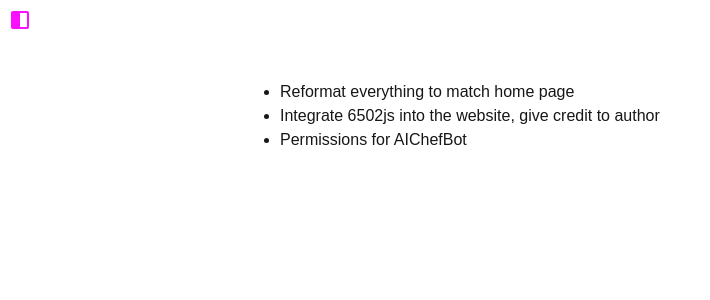
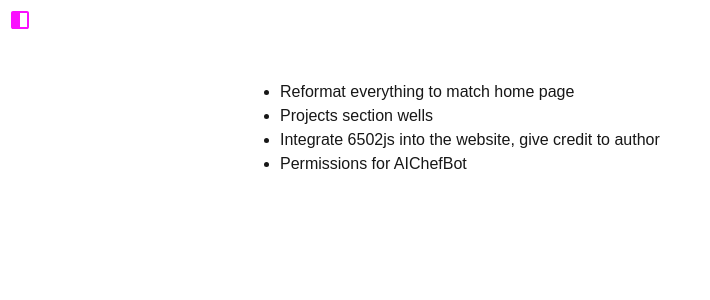
Before and after one commit to kpunno/kpunno-pf, a Next.js app: page /dev-todo in a window 1280 px wide. Shown: the top 300 px of the page, without its empty margins (0-710 px from the left). Built offline with nearby package versions, Linux system fonts and the light colour scheme.

Commit message:
update todo

```diff
--- a/src/app/dev-todo/page.js
+++ b/src/app/dev-todo/page.js
@@ -3,6 +3,7 @@ export default function todo() {
     <div className="justify-center px-6 max-w-[48rem] mx-auto py-20">
       <ul className="mx-auto list-disc">
         <li>Reformat everything to match home page</li>
+        <li>Projects section wells</li>
         <li>Integrate 6502js into the website, give credit to author</li>
         <li>Permissions for AIChefBot</li>
       </ul>
```
